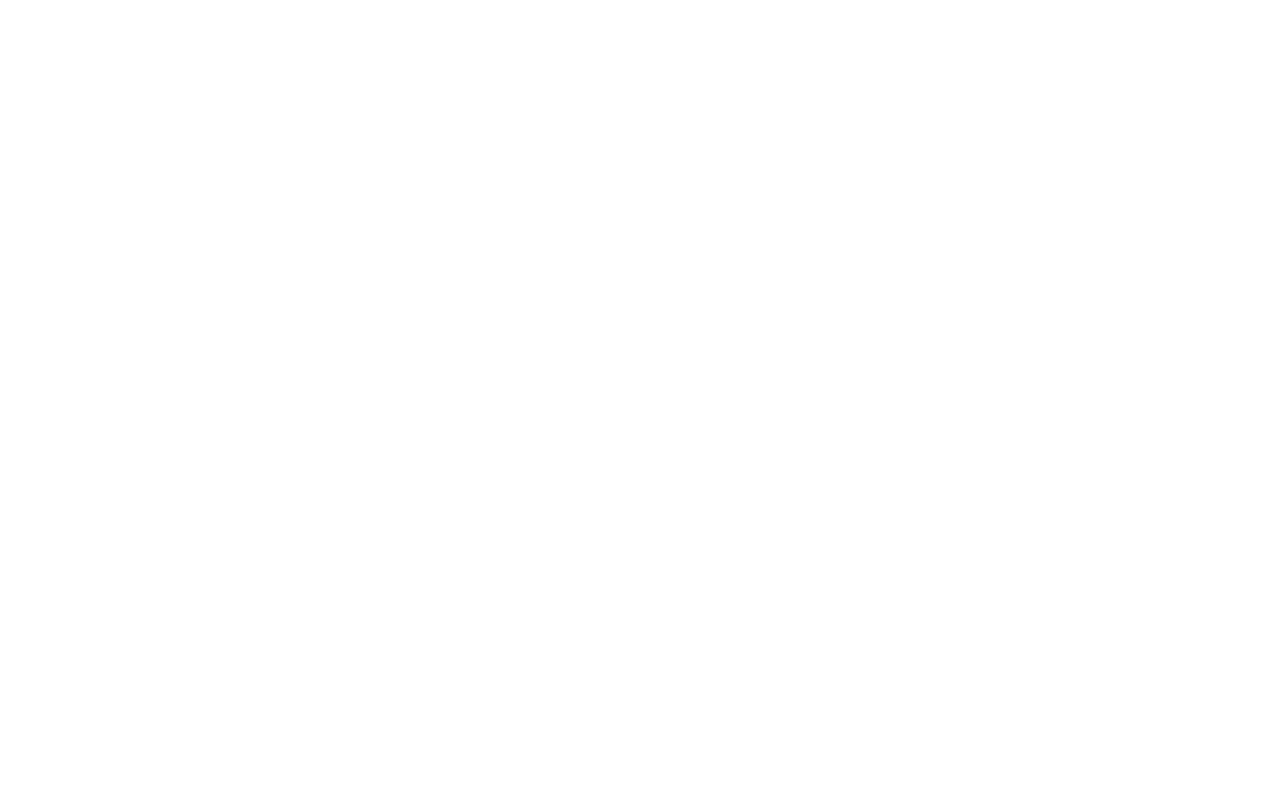
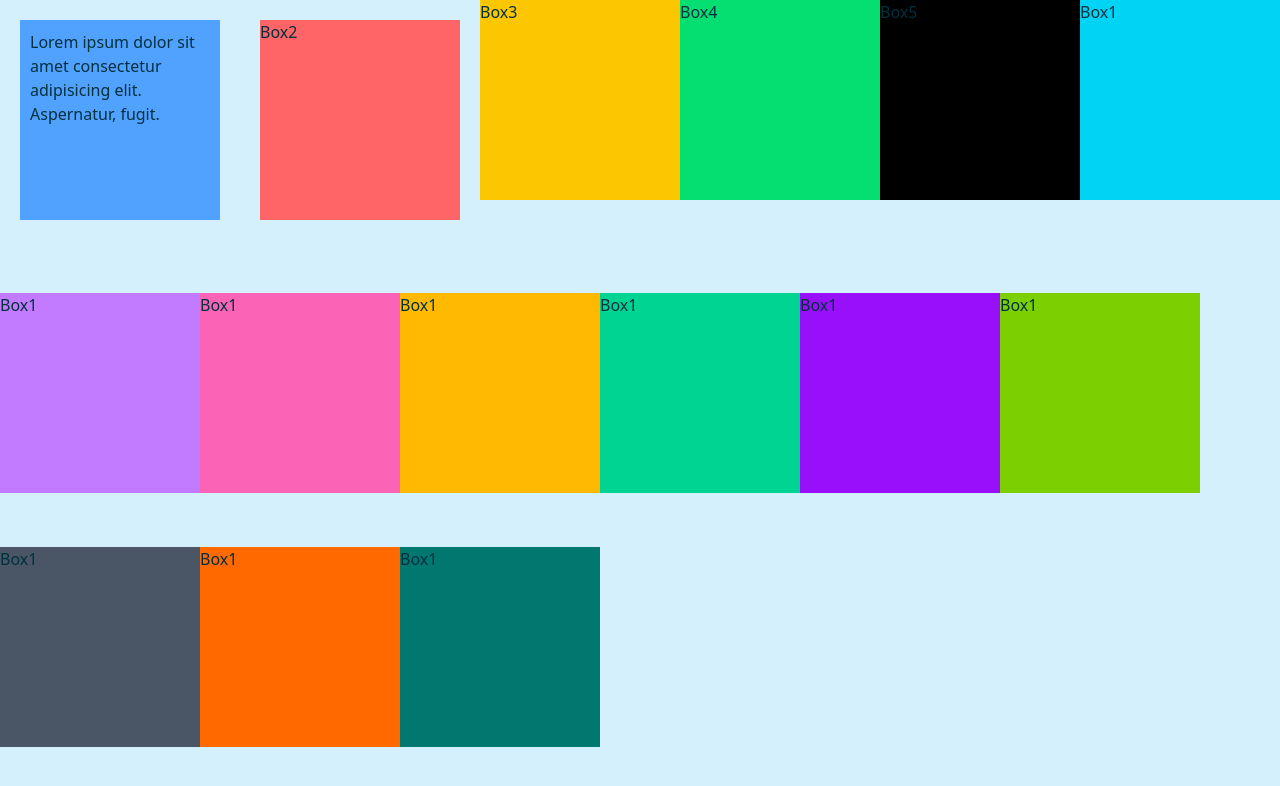
Before and after one commit to Geethx/computer-frontend, a React (Vite) app: page /test in a window 1280 px wide. Before the commit this address had no page. Shown: the top 786 px of the page. Built offline with nearby package versions, Linux system fonts and the light colour scheme.

Commit message:
login form created

```diff
--- a/pages/login.jsx
+++ b/pages/login.jsx
@@ -1,10 +1,29 @@
 import React from 'react'
+import { Link } from 'react-router-dom'
 
 export default function LoginPage() {
   return (
-    <div>
+    <div className="bg-[url('/background.jpg')] bg-cover bg-no-repeat bg-center flex justify-center items-center text-primary w-full h-full">
 
-    LoginPage
+        <div className="w-[50%] h-full flex flex-col justify-center items-center">
+          <img src="/logo.png" alt="logo" className='w-[300px]'/>
+          <h1 className='text-4xl text-secondary font-bold mt-5'>Build Your Future!</h1>
+        </div>
+
+        <div className="w-[50%] h-full flex justify-center items-center">
+          <div className="w-[450px] h-[600px] backdrop-blur-3xl shadow-2xl rounded-lg flex flex-col justify-center items-center">
+
+            <input type="email" placeholder="Email" className="m-5 p-3 w-[90%] h-[50px] rounded-lg border border-secondary outline-none"/>
+            <input type="password" placeholder="Password" className="m-5 p-3 w-[90%] h-[50px] rounded-lg border border-secondary outline-none"/>
+            <p className='w-full text-right pr-5'>Forgot Password <Link to="/forgot-password" className="text-accent">Reset</Link></p>
+
+
+            <button className="m-5 p-3 w-[90%] h-[50px] bg-accent rounded-lg text-white font-bold">Login</button>
+            <button className="m-5 p-3 w-[90%] h-[50px] border border-accent rounded-lg text-white font-bold">Login with Google</button>
+            <p className='w-full text-right pr-5'>Don't have an account? <Link to="/register" className="text-accent">Register</Link></p>
+
+          </div>
+        </div>
 
     </div>
   )
--- a/src/App.jsx
+++ b/src/App.jsx
@@ -2,16 +2,18 @@ import { Route, Routes } from "react-router-dom"
 import AdminPage from "../pages/admin"
 import HomePage from "../pages/home"
 import LoginPage from "../pages/login"
+import Test from "./components/test.jsx"
 
 function App() {
 
   return (
-    <div className="w-full h-screen">
+    <div className="w-full h-screen bg-primary text-secondary">
+
       <Routes>
-
         <Route path="/" element={<HomePage />}/>
         <Route path="/admin/*" element={<AdminPage />}/>
         <Route path="/login" element={<LoginPage />} />
+        <Route path="/test" element={<Test />}/>
 
       </Routes>
     </div>
--- /dev/null
+++ b/src/components/card.jsx
@@ -0,0 +1,14 @@
+import React from 'react'
+
+export default function Card(props) {
+  return (
+    <div className={"w-[200px] h-[300px] m-4 p-4 rounded-lg shadow-lg"}
+    style={
+        {
+            background : props.color
+        }
+    }
+    >
+    </div>
+  )
+}
--- a/src/components/test.jsx
+++ b/src/components/test.jsx
@@ -1,24 +1,24 @@
+
 export default function Test(){
-    <div className="w-[600px] h-[600px] border-4">
+  return (
+    <div className="w-full h-full relative flex flex-wrap">
 
-      <div className="w-[500px] h-[500px] bg-amber-200 flex flex-col justify-center items-center">
-
-        <div className="w-[50px] h-[50px] bg-blue-600">
-        </div>
-
-       <div className="w-[50px] h-[50px] bg-cyan-600 absolute top-50 left-20">
-       </div>
-
-        <div className="w-[50px] h-[50px] bg-fuchsia-400 fixed left-20">
-        </div>
-
-        <div className="w-[50px] h-[50px] bg-green-500">
-        </div>
-
-        <div className="w-[50px] h-[50px] bg-violet-800">
-        </div>
-
-      </div>
+      <div className="w-[200px] h-[200px] bg-blue-400 m-[20px] p-[10px]">Lorem ipsum dolor sit amet consectetur adipisicing elit. Aspernatur, fugit.</div>
+      <div className="w-[200px] h-[200px] bg-red-400 m-[20px]">Box2</div>
+      <div className="w-[200px] h-[200px] bg-yellow-400">Box3</div>
+      <div className="w-[200px] h-[200px] bg-green-400">Box4</div>
+      <div className="w-[200px] h-[200px] bg-black">Box5</div>
+      <div className="w-[200px] h-[200px] bg-cyan-400">Box1</div>
+      <div className="w-[200px] h-[200px] bg-purple-400">Box1</div>
+      <div className="w-[200px] h-[200px] bg-pink-400">Box1</div>
+      <div className="w-[200px] h-[200px] bg-amber-400">Box1</div>
+      <div className="w-[200px] h-[200px] bg-emerald-400">Box1</div>
+      <div className="w-[200px] h-[200px] bg-purple-600">Box1</div>
+      <div className="w-[200px] h-[200px] bg-lime-500">Box1</div>
+      <div className="w-[200px] h-[200px] bg-gray-600">Box1</div>
+      <div className="w-[200px] h-[200px] bg-orange-500">Box1</div>
+      <div className="w-[200px] h-[200px] bg-teal-700">Box1</div>
 
     </div>
+  )
 }
--- a/src/index.css
+++ b/src/index.css
@@ -1 +1,7 @@
 @import "tailwindcss";
+
+@theme {
+    --color-primary: #d4f0fc;
+    --color-secondary: #01303f;
+    --color-accent: #02a9f7;
+}
```
Also changed, not shown: public/background.jpg (added), public/logo.png (added).
